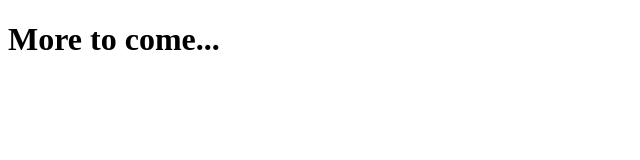
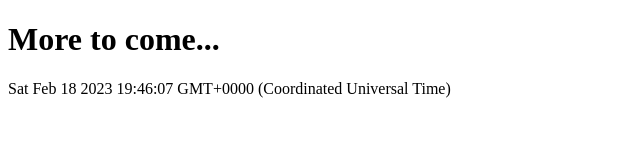
Before and after one commit to KevinCC153/KevinCC153.github.io, a plain HTML site: page index.html in a window 1280 px wide. Shown: the whole page, without its empty margins (0-640 px from the left). Drawn offline with Linux system fonts and the light colour scheme.

Commit message:
Update index.html

```diff
--- a/index.html
+++ b/index.html
@@ -7,7 +7,7 @@
      <h1>More to come...</h1>
      <p>
         <script>
-          new Date();
+          document.write( new Date() );
         </script>
      </p>
   </body>
```
